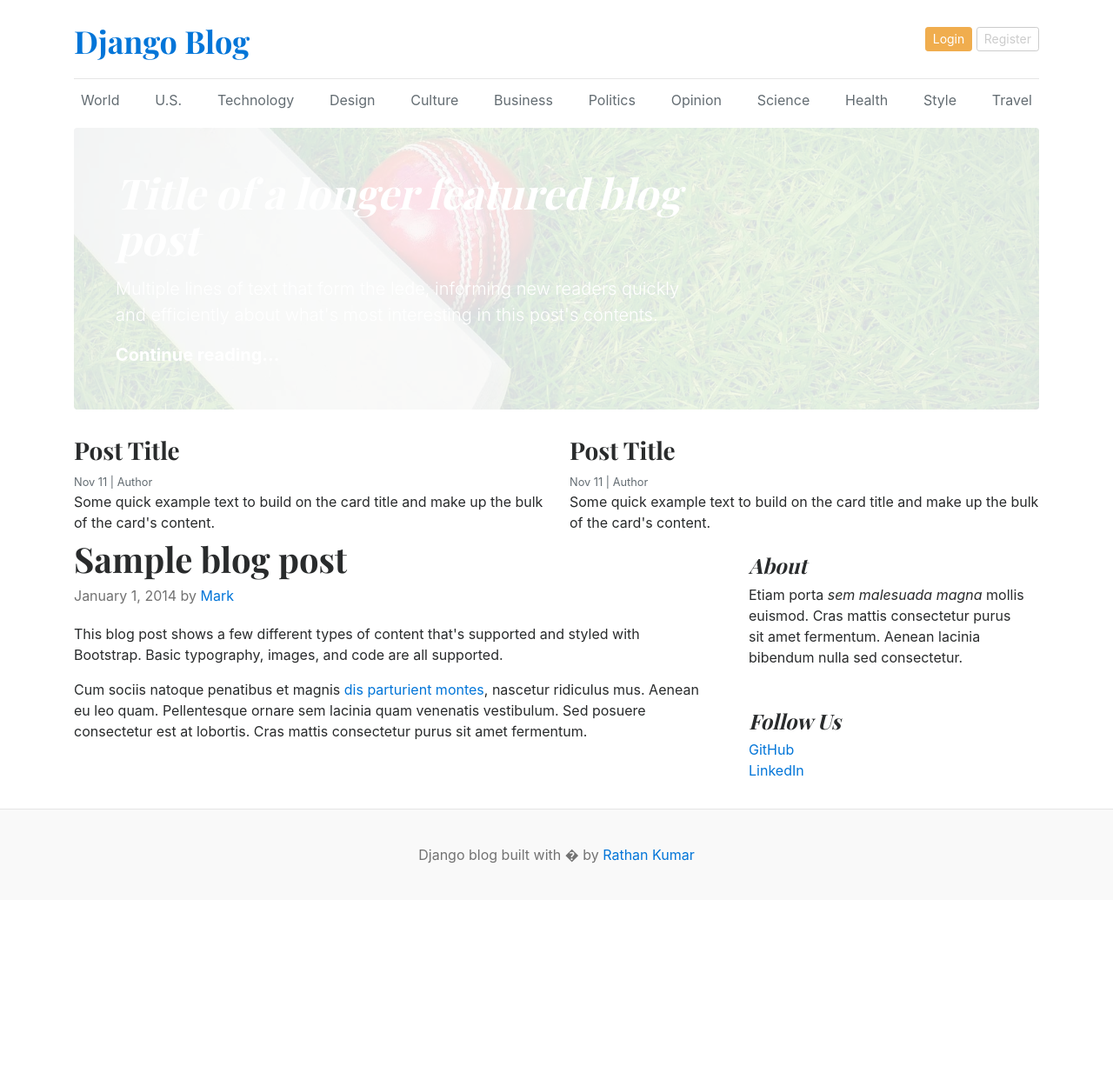
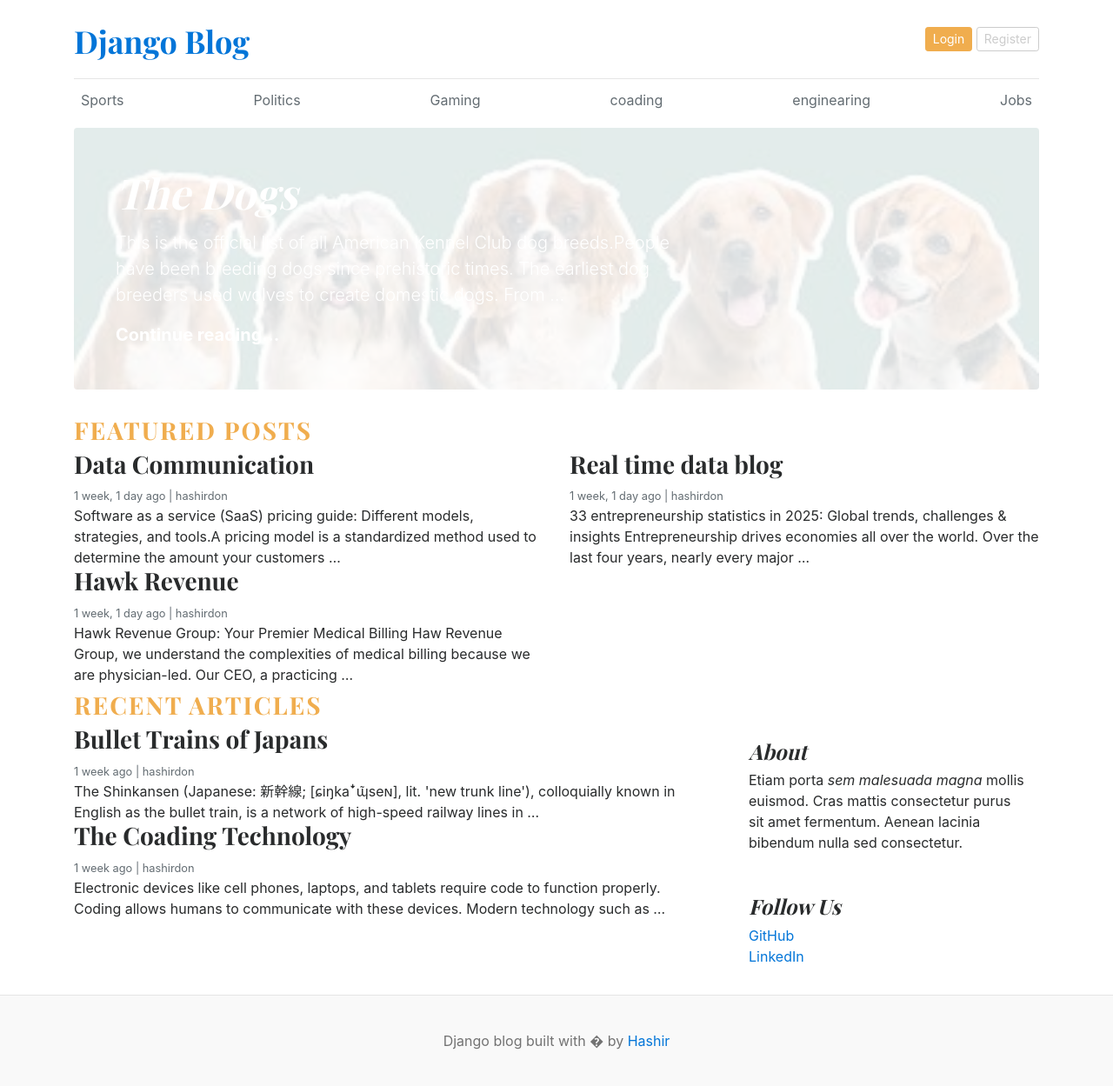
Before and after one commit to Hashir-python/Django-Blog-Page, a Django app: page / in a window 1280 px wide. Shown: the whole page at 87% size. Before the commit the page ends 993 px from the top, so only its background shows below. Run offline with Django 5.2, Linux system fonts and the light colour scheme; data comes from the database, SQL or seed files in the repository; both versions use the stored data as it was after the commit.

Commit message:
post by category

```diff
--- a/blog_main/settings.py
+++ b/blog_main/settings.py
@@ -62,6 +62,8 @@ TEMPLATES = [
                 'django.template.context_processors.request',
                 'django.contrib.auth.context_processors.auth',
                 'django.contrib.messages.context_processors.messages',
+                'blogs.context_processors.get_categories',
+
             ],
         },
     },
--- a/blog_main/urls.py
+++ b/blog_main/urls.py
@@ -15,7 +15,7 @@ Including another URLconf
     2. Add a URL to urlpatterns:  path('blog/', include('blog.urls'))
 """
 from django.contrib import admin
-from django.urls import path
+from django.urls import path,include
 from . import views
 from django.conf.urls.static import static
 from django.conf import settings
@@ -23,4 +23,5 @@ from django.conf import settings
 urlpatterns = [
     path('admin/', admin.site.urls),
     path('',views.home,name='home'),
+    path('category/',include('blogs.urls')),
 ]+static(settings.MEDIA_URL,document_root=settings.MEDIA_ROOT)
--- a/blog_main/views.py
+++ b/blog_main/views.py
@@ -1,6 +1,16 @@
 from django.shortcuts import render
+from blogs.models import Category,Blog
 
 
 
 def home(request):
-    return render(request,'home.html')
+    categories = Category.objects.all()
+    featured_posts=Blog.objects.filter(is_featured=True,status='Published').order_by('-created_at')
+    posts=Blog.objects.filter(is_featured=False,status='Published')
+
+    context = {
+        'categories': categories,
+        'featured_posts' :featured_posts,
+        'posts':posts,
+    }
+    return render(request, 'home.html', context)
--- /dev/null
+++ b/blogs/context_processors.py
@@ -0,0 +1,6 @@
+from .models import Category
+
+
+def get_categories(request):
+    categories=Category.objects.all()
+    return dict(categories=categories)
--- /dev/null
+++ b/blogs/urls.py
@@ -0,0 +1,8 @@
+from django.urls import path,include
+from . import views
+
+
+urlpatterns = [
+    path('<int:category_id>/',views.posts_by_category,name='posts_by_category' ),
+
+]
--- /dev/null
+++ b/templates/404.html
@@ -0,0 +1 @@
+<p>Error</p>
--- /dev/null
+++ b/templates/base.html
@@ -0,0 +1,45 @@
+<!--  Header -->
+{% load static %}
+<!DOCTYPE html>
+<html lang="en">
+<head>
+    <meta charset="UTF-8">
+    <meta http-equiv="X-UA-Compatible" content="IE=edge">
+    <meta name="viewport" content="width=device-width, initial-scale=1.0">
+    <title>Django Blogs</title>
+    <link href="https://getbootstrap.com/docs/4.0/dist/css/bootstrap.min.css" rel="stylesheet">
+    <link href="https://fonts.googleapis.com/css?family=Playfair+Display:700,900" rel="stylesheet">
+    <link rel="stylesheet" href="{% static 'css/blog.css' %}">
+
+  </head>
+<body>
+    <div class="container">
+      <header class="blog-header py-3">
+        <div class="row flex-nowrap justify-content-between align-items-center">
+          <div class="col-8 pt-1">
+            <a class="blog-header-logo text-dark" href="/">Django Blog</a>
+          </div>
+          <div class="col-4 d-flex justify-content-end align-items-center">
+            <a class="btn btn-sm btn-warning" href="#">Login</a> &nbsp;
+            <a class="btn btn-sm btn-outline-secondary" href="#">Register</a>
+          </div>
+        </div>
+      </header>
+
+      <div class="nav-scroller py-1 mb-2">
+        <nav class="nav d-flex justify-content-between">
+          {%for cat in categories %}
+          <a class="p-2 text-muted" href="{%url 'posts_by_category' cat.id%}">{{cat.category_name}}</a>
+          {% endfor %}
+
+        </nav>
+      </div>
+<!-- Main-Content -->
+{% block content%}
+ {% endblock %}
+ <!-- Footer -->
+  <footer class="blog-footer">
+  <p>Django blog built with � by <a href="#">Hashir</a></p>
+</footer>
+</body>
+</html>
--- a/templates/home.html
+++ b/templates/home.html
@@ -1,95 +1,56 @@
-{% load static %}
-<!DOCTYPE html>
-<html lang="en">
-<head>
-    <meta charset="UTF-8">
-    <meta http-equiv="X-UA-Compatible" content="IE=edge">
-    <meta name="viewport" content="width=device-width, initial-scale=1.0">
-    <title>Django Blogs</title>
-    <link href="https://getbootstrap.com/docs/4.0/dist/css/bootstrap.min.css" rel="stylesheet">
-    <link href="https://fonts.googleapis.com/css?family=Playfair+Display:700,900" rel="stylesheet">
-    <link rel="stylesheet" href="{% static 'css/blog.css' %}">
-
-  </head>
-<body>
-    <div class="container">
-      <header class="blog-header py-3">
-        <div class="row flex-nowrap justify-content-between align-items-center">
-          <div class="col-8 pt-1">
-            <a class="blog-header-logo text-dark" href="/">Django Blog</a>
-          </div>
-          <div class="col-4 d-flex justify-content-end align-items-center">
-            <a class="btn btn-sm btn-warning" href="#">Login</a> &nbsp;
-            <a class="btn btn-sm btn-outline-secondary" href="#">Register</a>
-          </div>
-        </div>
-      </header>
-
-      <div class="nav-scroller py-1 mb-2">
-        <nav class="nav d-flex justify-content-between">
-          <a class="p-2 text-muted" href="#">World</a>
-          <a class="p-2 text-muted" href="#">U.S.</a>
-          <a class="p-2 text-muted" href="#">Technology</a>
-          <a class="p-2 text-muted" href="#">Design</a>
-          <a class="p-2 text-muted" href="#">Culture</a>
-          <a class="p-2 text-muted" href="#">Business</a>
-          <a class="p-2 text-muted" href="#">Politics</a>
-          <a class="p-2 text-muted" href="#">Opinion</a>
-          <a class="p-2 text-muted" href="#">Science</a>
-          <a class="p-2 text-muted" href="#">Health</a>
-          <a class="p-2 text-muted" href="#">Style</a>
-          <a class="p-2 text-muted" href="#">Travel</a>
-        </nav>
-      </div>
-
-
-
-<div class="jumbotron p-3 p-md-5 text-white rounded bg-dark" style="background-image: url(/static/images/cricket.jpg);background-blend-mode: overlay;background-size:cover;">
+{% extends "base.html" %}
+{% block content%}
+{% for post in featured_posts %}
+{% if forloop.first  %}
+<div class="jumbotron p-3 p-md-5 text-white rounded bg-dark" style="background-image: url({{post.featured_image.url}});background-blend-mode: overlay;background-size:cover;">
     <div class="col-md-8 px-0">
-      <h1 class="display-4 font-italic">Title of a longer featured blog post</h1>
-      <p class="lead my-3">Multiple lines of text that form the lede, informing new readers quickly and efficiently about what's most interesting in this post's contents.</p>
+      <h1 class="display-4 font-italic">{{post.title}}</h1>
+      <p class="lead my-3">{{post.short_description | truncatewords:30}}</p>
       <p class="lead mb-0"><a href="#" class="text-white font-weight-bold">Continue reading...</a></p>
     </div>
   </div>
+{% endif %}
+{% endfor %}
 
-  <div class="row mb-2">
-    <div class="col-md-6">
-      <div class="card border-0" >
-        <div class="card-body">
-          <h3>Post Title</h3>
-          <small class="mb-1 text-muted">Nov 11 | Author</small>
-          <p class="card-text">Some quick example text to build on the card title and make up the bulk of the card's content.</p>
+{% comment %} Featured Posts {% endcomment %}
+<h3 class='text-uppercase text-warning' style='letter-spacing:2px ;'>Featured Posts</h3>
+<div class="row mb-2">
+  {% for post in featured_posts %}
+    {% if not forloop.first %}  <!-- Changed from firstloop.first to forloop.first -->
+      <div class="col-md-6">
+        <div class="card border-0">
+          <div class="card-body">
+            <h3>{{post.title}}</h3>
+            <small class="mb-1 text-muted">{{post.created_at | timesince}} ago | {{post.author}}</small>
+            <p class="card-text">{{post.short_description | truncatewords:25}}</p>
+          </div>
         </div>
       </div>
-    </div>
-    <div class="col-md-6">
-      <div class="card border-0" >
-        <div class="card-body">
-          <h3>Post Title</h3>
-          <small class="mb-1 text-muted">Nov 11 | Author</small>
-          <p class="card-text">Some quick example text to build on the card title and make up the bulk of the card's content.</p>
-        </div>
-      </div>
-    </div>
-  </div>
-
+    {% endif %}
+  {% endfor %}
+</div>
+{% comment %}
+Recent Articles {% endcomment %}
+<h3 class='text-uppercase text-warning' style='letter-spacing:2px ;'>Recent Articles</h3>
   <main role="main" class="container p-0">
     <div class="row">
       <div class="col-md-8 blog-main">
 
-        <div class="blog-post">
-          <h2 class="blog-post-title">Sample blog post</h2>
-          <p class="blog-post-meta">January 1, 2014 by <a href="#">Mark</a></p>
-
-          <p>This blog post shows a few different types of content that's supported and styled with Bootstrap. Basic typography, images, and code are all supported.</p>
-
-          <p>Cum sociis natoque penatibus et magnis <a href="#">dis parturient montes</a>, nascetur ridiculus mus. Aenean eu leo quam. Pellentesque ornare sem lacinia quam venenatis vestibulum. Sed posuere consectetur est at lobortis. Cras mattis consectetur purus sit amet fermentum.</p>
+        {% for post in posts %}
+        <div class="card border-0">
+          <div class="card-body">
+            <h3>{{post.title}}</h3>
+            <small class="mb-1 text-muted">{{post.created_at | timesince}} ago | {{post.author}}</small>
+            <p class="card-text">{{post.short_description | truncatewords:25}}</p>
+          </div>
+        </div>
+        {% endfor %}
 
 
         </div>
         <!-- /.blog-post -->
 
-      </div>
+
       <!-- /.blog-main -->
 
       <aside class="col-md-4 blog-sidebar">
@@ -112,8 +73,4 @@
   </main><!-- /.container -->
 
 </div>
-<footer class="blog-footer">
-  <p>Django blog built with � by <a href="#">Rathan Kumar</a></p>
-</footer>
-</body>
-</html>
+ {% endblock %}
```
Also changed, not shown: blogs/views.py (+21 -2 lines), templates/posts_by_category.html (added, +54 -0 lines), db.sqlite3, media/uploads/2026/01/03/download_WmlylQu.jfif (added), media/uploads/2026/01/03/download_tQoCo8b.jfif (added), media/uploads/2026/01/04/coading.avif (added), media/uploads/2026/01/04/download.webp (added), media/uploads/2026/01/04/images.jfif (added).
